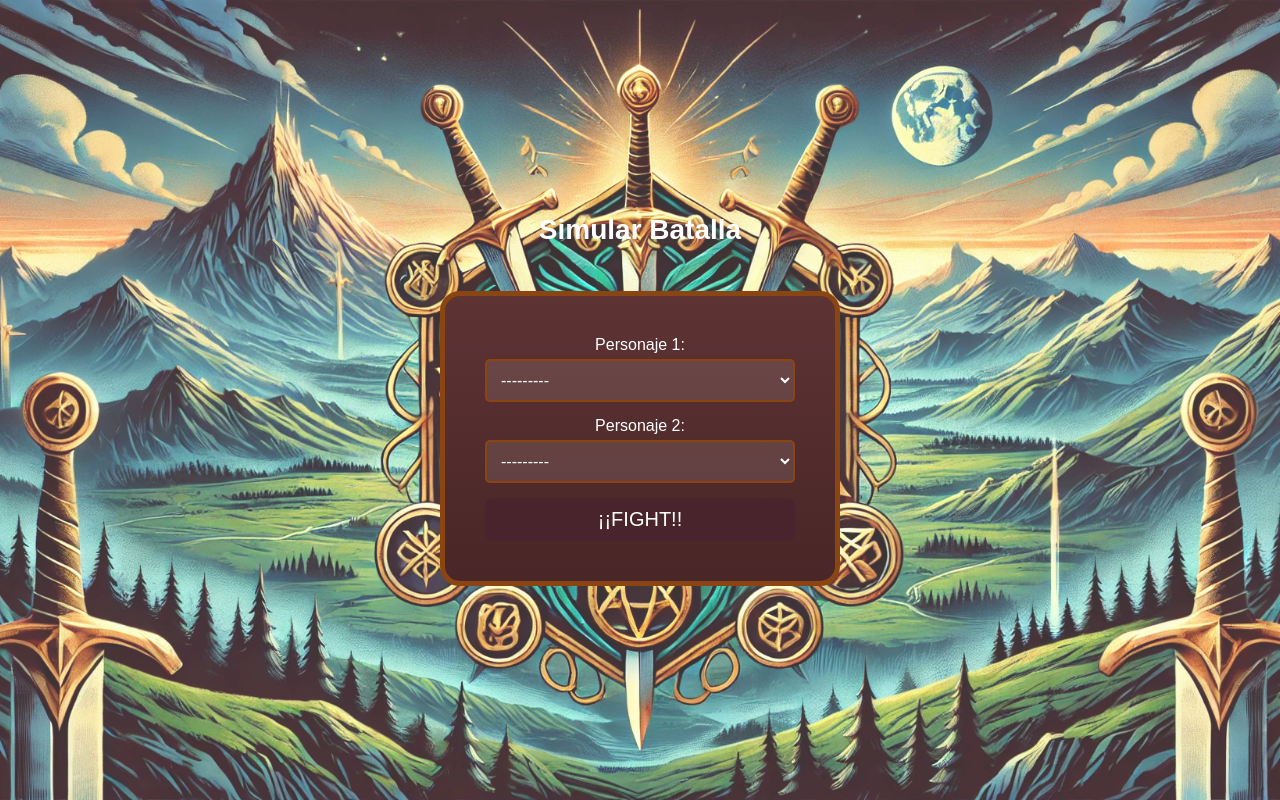
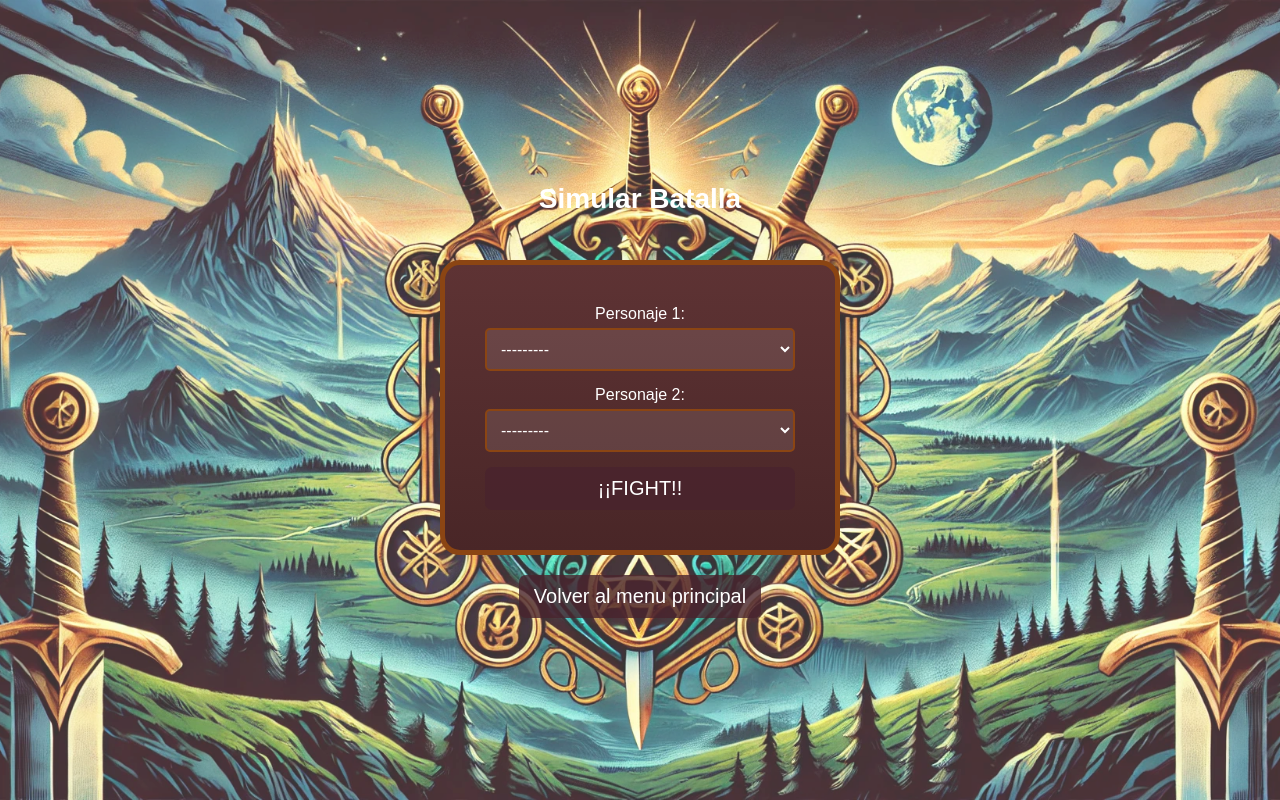
Before and after one commit to daninogales30/juego_tierra_media_django, a Django app: page /battle/ in a window 1280 px wide. Run offline with Django 5.2, Linux system fonts and the light colour scheme; data comes from the database, SQL or seed files in the repository.

Commit message:
Acabo de agregar un boton con su css de batalla

```diff
--- a/battle/static/battleview.css
+++ b/battle/static/battleview.css
@@ -91,3 +91,19 @@ button:hover {
     background-color: rgba(126, 69, 82, 0.8);
     color: #cfcfcf;
 }
+a {
+    font-size: 20px;
+    color: white;
+    text-decoration: none;
+    padding: 10px 15px;
+    border-radius: 7px;
+    background-color: rgba(73, 36, 45, 0.8);
+    transition: background-color 0.35s ease, color 0.35s ease;
+    text-align: center;
+    display: inline-block;
+}
+
+a:hover {
+    background-color: rgba(126, 69, 82, 0.8);
+    color: #cfcfcf;
+}
--- a/battle/templates/battleview.html
+++ b/battle/templates/battleview.html
@@ -22,5 +22,6 @@
             <img src="../static/images/14Um.gif" alt="">
         </div>
     {% endif %}
+    <a href="{% url 'character:principal_menu'%}">Volver al menu principal</a>
 </body>
 </html>
```
